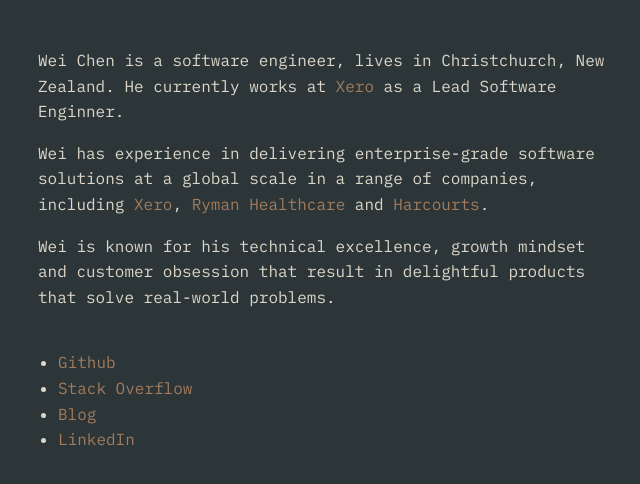
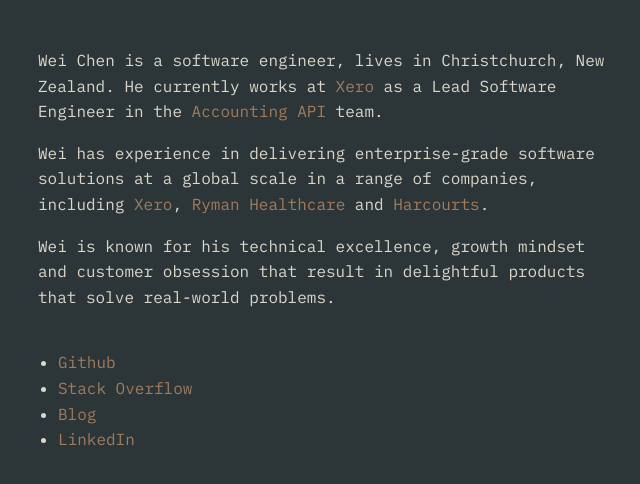
Before and after one commit to weichch/weichendev, a plain HTML site: page index.html in a window 1280 px wide. Shown: the whole page, without its empty margins (314-954 px from the left). Drawn offline with Linux system fonts and the light colour scheme.

Commit message:
Update website

```diff
--- a/index.html
+++ b/index.html
@@ -23,7 +23,7 @@
 <body>
   <p>
     Wei Chen is a software engineer, lives in Christchurch, New Zealand. He currently works at <a href="https://www.xero.com/" target="_blank">Xero</a> as a Lead Software
-    Enginner.
+    Engineer in the <a href="https://developer.xero.com/documentation/api/accounting/overview" target="_blank">Accounting API</a> team.
   </p>
   <p>
     Wei has experience in delivering enterprise-grade software solutions at a global scale in a range of companies, including <a href="https://www.xero.com/" target="_blank">Xero</a>, <a href="https://www.rymanhealthcare.co.nz/" target="_blank">Ryman Healthcare</a> and <a href="https://harcourts.net/" target="_blank">Harcourts</a>.
```
